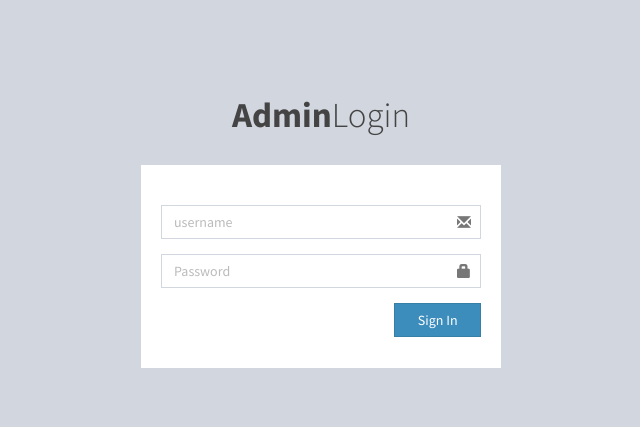
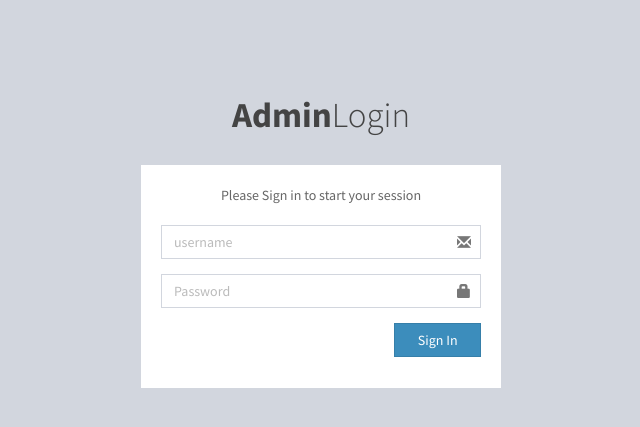
Before and after one commit to gopalmorampudi/PROJECT, a PHP site: page / in a window 1280 px wide. Shown: the top 427 px of the page, without its empty margins (319-959 px from the left). Run offline with PHP 8.4, Linux system fonts and the light colour scheme; some libraries are stand-ins or nearby versions.

Commit message:
Update index.php

```diff
--- a/STEM-ADMIN/index.php
+++ b/STEM-ADMIN/index.php
@@ -28,7 +28,7 @@
         <a href="./index2.html"><b>Admin</b>Login</a>
       </div><!-- /.login-logo -->
       <div class="login-box-body">
-        <p class="login-box-msg"Please Sign in to start your session</p>
+        <p class="login-box-msg">Please Sign in to start your session</p>
         <form action="login.php" method="post">
           <div class="form-group has-feedback">
             <input type="text" name="username"class="form-control" placeholder="username" required />
```
